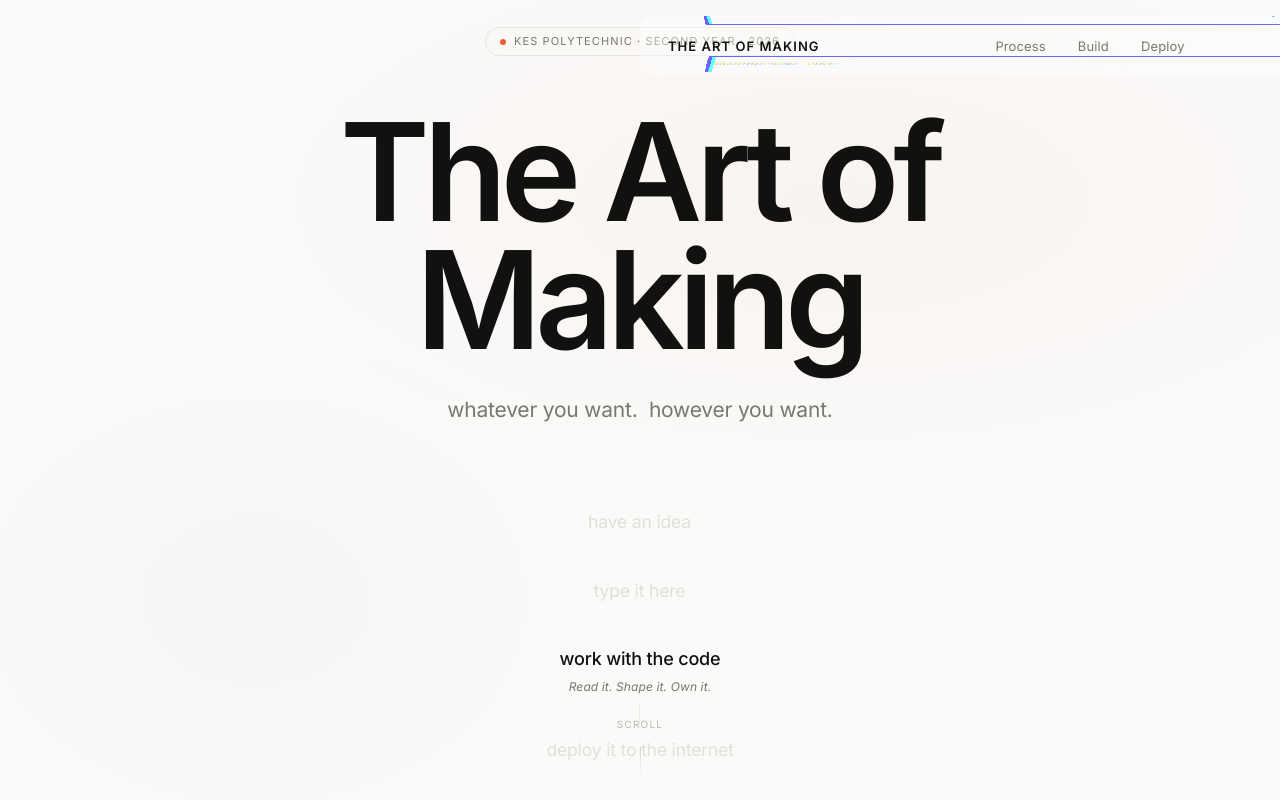
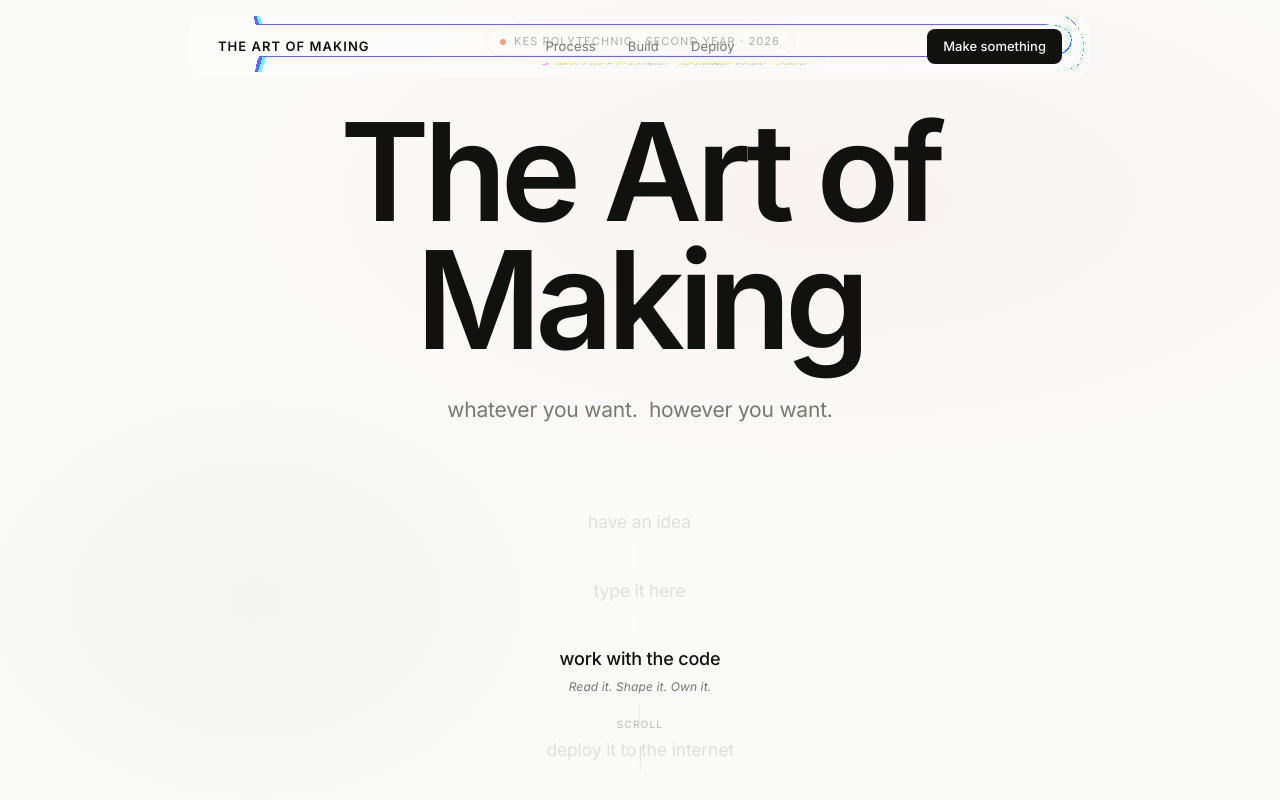
Before and after one commit to adelos-corp/aom-workshop-2026, a React (Vite) app: page / in a window 1280 px wide. Shown: the top 800 px of the page. Built offline with nearby package versions, Linux system fonts and the light colour scheme.

Commit message:
Fix navbar horizontal centering

```diff
--- a/src/components/Navbar.tsx
+++ b/src/components/Navbar.tsx
@@ -20,14 +20,13 @@ export default function Navbar() {
 
   return (
     <motion.header
-      initial={{ opacity: 0, y: -12 }}
-      animate={{ opacity: 1, y: 0 }}
+      initial={{ opacity: 0, x: '-50%', y: -12 }}
+      animate={{ opacity: 1, x: '-50%', y: 0 }}
       transition={{ duration: 0.6, ease: [0.16, 1, 0.3, 1] }}
       style={{
         position: 'fixed',
         top: '16px',
         left: '50%',
-        transform: 'translateX(-50%)',
         zIndex: 100,
         width: 'calc(100% - 48px)',
         maxWidth: '900px',
```
